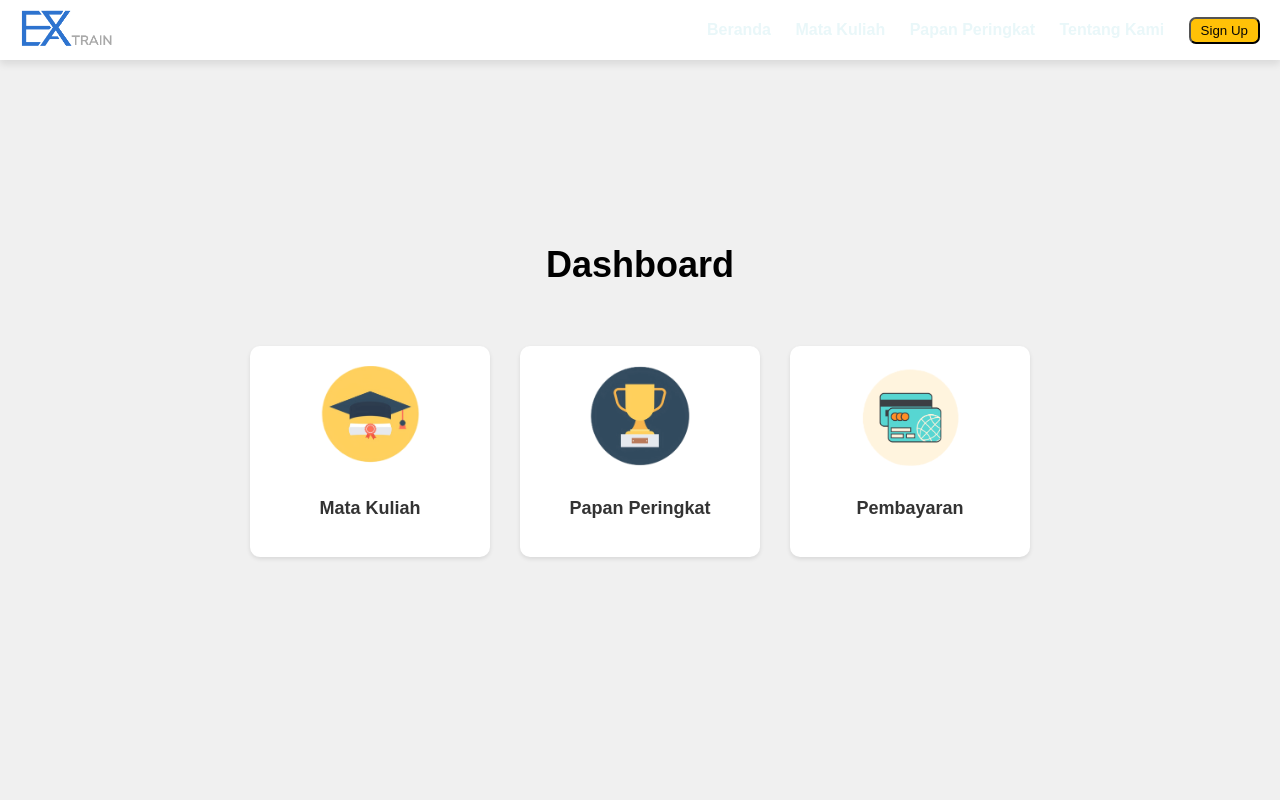
After one commit to panduafii/ExaTrain, a PHP site: page /dashboard.html in a window 1280 px wide. The commit adds this page. Run offline with PHP 8.4, Linux system fonts and the light colour scheme.

Commit message:
menambahkan dashboard

```diff
--- a/Style.css
+++ b/Style.css
@@ -50,6 +50,14 @@ body {
 
 .menu li a:hover {
   color: rgba(0, 119, 255, 0.578); /* Warna teks saat digulirkan (misalnya, merah) */
+}
+
+.menu li button {
+  padding: 4px 10px;
+  background-color: #ffc107;
+  color: #070707;
+  text-decoration: none;
+  border-radius: 7px;
 }
 
 .logo img {
@@ -121,75 +129,151 @@ body {
   display: none;
 }
 
+/* DASHBOARD */
+body {
+  font-family: Arial, sans-serif;
+  margin: 0;
+  padding: 0;
+  background-color: #f4f4f4;
+  display: flex;
+  justify-content: center;
+  align-items: center;
+  height: 100vh;
+}
+
+header {
+  width: 100%;
+  background-color: #fff;
+  padding: 10px;
+  box-shadow: 0 2px 4px rgba(0, 0, 0, 0.1);
+}
+
+main {
+  text-align: center;
+}
+
+h1 {
+  font-size: 36px;
+  margin: 0;
+  padding: 20px 0;
+}
+
+.dashboard {
+  display: flex;
+  justify-content: center;
+  gap: 30px;
+  padding: 20px;
+}
+
+.card-link {
+  text-decoration: none;
+}
+
+.card {
+  background-color: #fff;
+  border-radius: 10px;
+  padding: 20px;
+  box-shadow: 0 2px 4px rgba(0, 0, 0, 0.1);
+  text-align: center;
+  width: 200px;
+  transition: transform 0.2s, box-shadow 0.2s;
+}
+
+.card:hover {
+  transform: translateY(-10px);
+  box-shadow: 0 4px 8px rgba(0, 0, 0, 0.2);
+}
+
+.card img {
+  width: 100px;
+  height: 100px;
+  object-fit: cover;
+  margin-bottom: 10px;
+}
+
+.card p {
+  font-size: 18px;
+  font-weight: bold;
+  color: #333;
+}
+
 /* PILIHAN MATAKULIAH */
 body {
-  font-family: "Segoe UI", Tahoma, Geneva, Verdana, sans-serif;
+  font-family: Arial, sans-serif;
+  background-color: #f0f0f0;
   margin: 0;
   padding: 0;
   display: flex;
   justify-content: center;
   align-items: center;
-  min-height: 100vh;
-  background-color: #f3f4f6;
-  padding-top: 60px;
+  height: 100vh;
 }
 
-.timeline {
+.container {
+  background-color: #fff;
+  padding: 40px;
+  border-radius: 10px;
+  box-shadow: 0 0 10px rgba(0, 0, 0, 0.1);
+  text-align: center;
+  width: 100%;
+  max-width: 1200px;
+}
+
+h1 {
+  margin-bottom: 20px;
+}
+
+.filter {
+  margin-bottom: 20px;
+}
+
+.year-buttons {
+  margin-bottom: 20px;
+}
+
+.year-buttons .year-button {
+  background-color: #007bff;
+  color: #fff;
+  border: none;
+  padding: 10px 20px;
+  margin: 0 5px;
+  border-radius: 5px;
+  cursor: pointer;
+}
+
+.year-buttons .year-button.active {
+  background-color: #0056b3;
+}
+
+.courses {
+  display: flex;
+  flex-wrap: wrap;
+  justify-content: center;
+}
+
+.course-button {
+  background-color: #e0f7fa;
+  border-radius: 10px;
+  margin: 10px;
+  padding: 20px;
+  width: 200px;
+  text-align: center;
+  cursor: pointer;
+  box-shadow: 0 0 5px rgba(0, 0, 0, 0.1);
   display: flex;
   flex-direction: column;
   align-items: center;
-  width: 100%;
-  max-width: 1200px;
-  padding: 20px;
-  box-shadow: 0 0 20px rgba(0, 0, 0, 0.1);
-  background-color: white;
-  border-radius: 10px;
+  border: none;
 }
 
-.year-section {
-  width: 100%;
-  margin-bottom: 40px;
-  padding: 20px;
-  position: relative;
+.course-button img {
+  width: 50px;
+  height: 50px;
+  margin-bottom: 10px;
 }
 
-.year {
-  font-size: 30px;
-  font-weight: bold;
-  color: #2196f3;
-  margin-bottom: 20px;
-  position: relative;
+.course-button span {
+  display: block;
+  font-size: 16px;
+  color: #333;
 }
-
-.year::after {
-  content: "";
-  width: 4px;
-  height: 100%;
-  background-color: #2196f3;
-  position: absolute;
-  left: -10px;
-  top: 0;
-  border-radius: 2px;
-}
-
-.courses {
-  display: grid;
-  grid-template-columns: repeat(auto-fit, minmax(200px, 1fr));
-  gap: 20px;
-}
-
-.course {
-  background-color: #ffa500;
-  color: white;
-  padding: 15px;
-  border-radius: 20px;
-  text-align: center;
-  transition: transform 0.2s, box-shadow 0.2s;
-  cursor: pointer;
-  box-shadow: 0 5px 10px rgba(0, 0, 0, 0.1);
-}
-
-.course:hover {
-  transform: translateY(-5px);
-  box-shadow: 0 10px 20px rgba(0, 0, 0, 0.2);
-}
--- /dev/null
+++ b/dashboard.html
@@ -0,0 +1,50 @@
+<!DOCTYPE html>
+<html lang="en">
+  <head>
+    <meta charset="UTF-8" />
+    <meta name="viewport" content="width=device-width, initial-scale=1.0" />
+    <title>Dashboard</title>
+    <link rel="stylesheet" href="Style.css" />
+  </head>
+  <body>
+    <!-- Navbar -->
+    <nav class="navbar">
+      <div class="logo">
+        <img src="img/logo.png" alt="Logo" />
+      </div>
+      <ul class="menu">
+        <li><a href="#">Beranda</a></li>
+        <li><a href="#">Mata Kuliah</a></li>
+        <li><a href="#">Papan Peringkat</a></li>
+        <li><a href="#">Tentang Kami</a></li>
+        <li><button>Sign Up</button></li>
+      </ul>
+    </nav>
+    <!-- End Navbar -->
+
+    <!-- Content -->
+    <main>
+      <h1>Dashboard</h1>
+      <div class="dashboard">
+        <a href="pilihanMatkul.html" class="card-link">
+          <div class="card">
+            <img src="img/icon matkul.png" alt="Mata Kuliah" />
+            <p>Mata Kuliah</p>
+          </div>
+        </a>
+        <a href="papan_peringkat.html" class="card-link">
+          <div class="card">
+            <img src="img/icon paring.png" alt="Papan Peringkat" />
+            <p>Papan Peringkat</p>
+          </div>
+        </a>
+        <a href="pembayaran.html" class="card-link">
+          <div class="card">
+            <img src="img/icon payment.png" alt="Pembayaran" />
+            <p>Pembayaran</p>
+          </div>
+        </a>
+      </div>
+    </main>
+  </body>
+</html>
--- a/loginRegist.html
+++ b/loginRegist.html
@@ -17,7 +17,7 @@
         <li><a href="#">Mata Kuliah</a></li>
         <li><a href="#">Papan Peringkat</a></li>
         <li><a href="#">Tentang Kami</a></li>
-        <li><a href="#">Logo Sign Up</a></li>
+        <li><button>Sign Up</button></li>
       </ul>
     </nav>
 
```
Also changed, not shown: Js.js (+29 -0 lines), pilhanMatkul.html (deleted, +0 -73 lines), pilihanMatkul.html (added, +71 -0 lines), img/bindo.png (added), img/bingris.png (added), img/grafmul.png (added), img/icon matkul.png (added), img/icon paring.png (added), img/icon payment.png (added), img/islam.png (added), img/psi.png (added), img/scpk.png (added).
